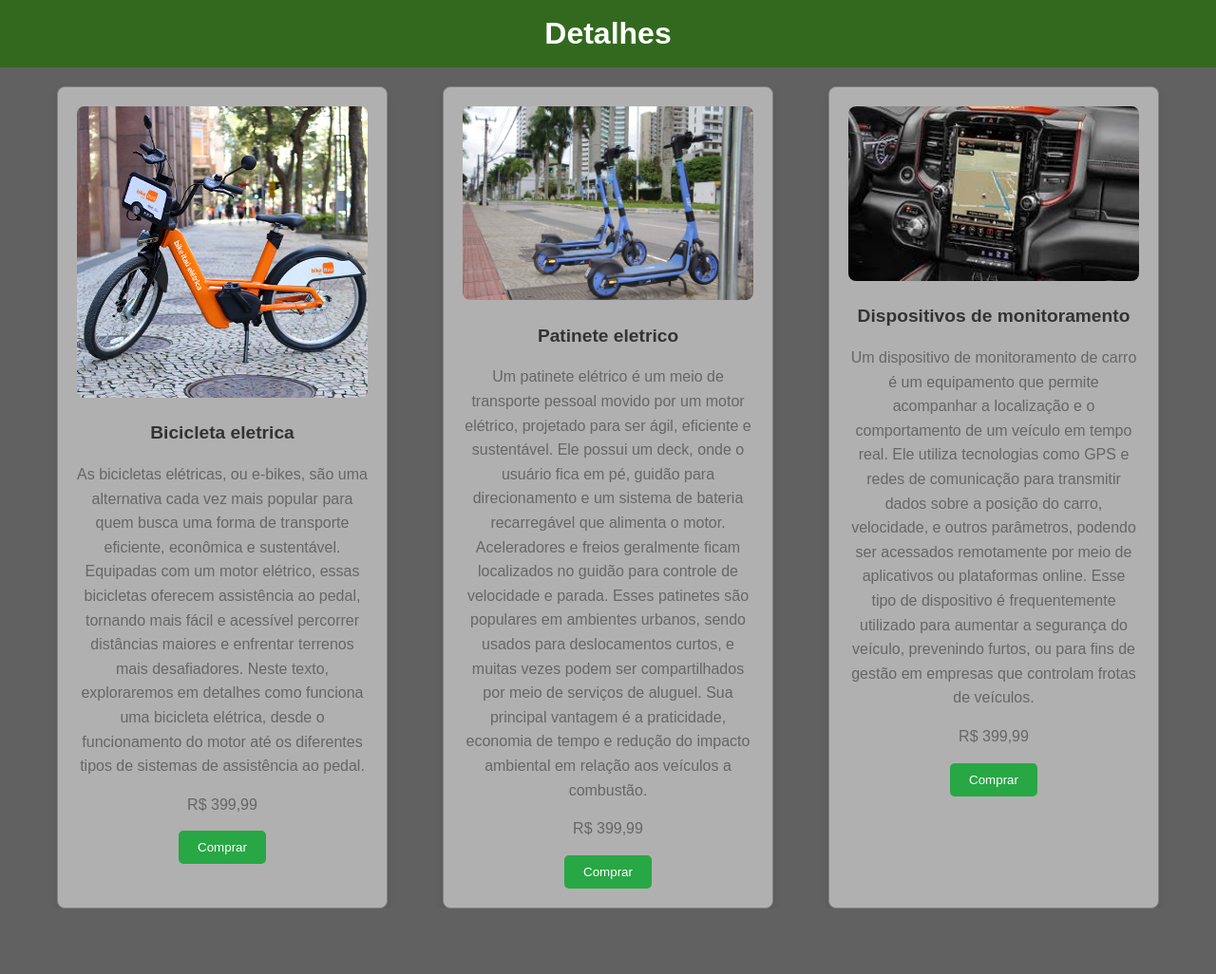
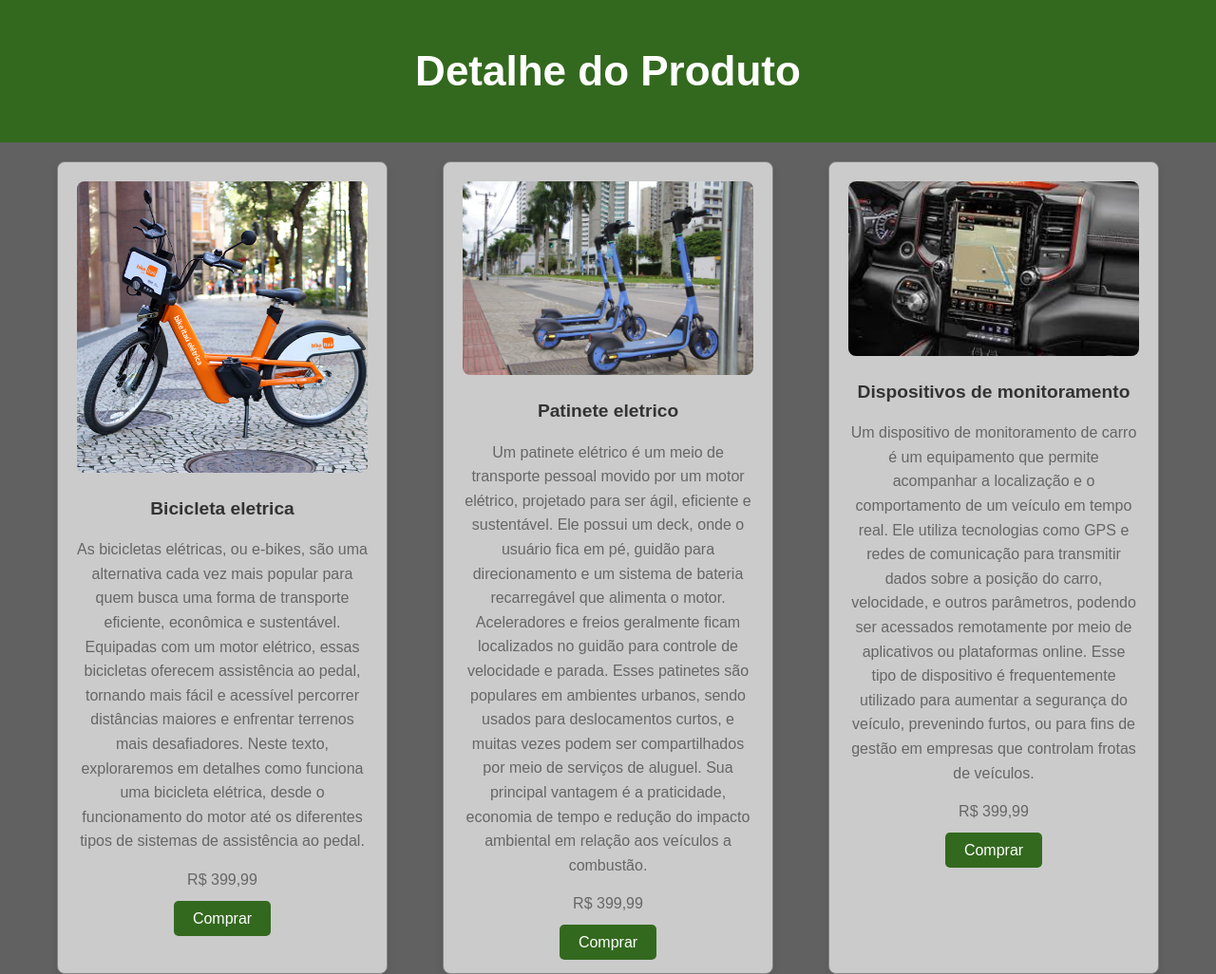
Before and after one commit to Lisxt/ecoDrive, a plain HTML site: page front/paginas/detalhe.html in a window 1280 px wide. Shown: the whole page at 95% size. Before the commit the page ends 957 px from the top, so only its background shows below. Drawn offline with Linux system fonts and the light colour scheme.

Commit message:
alteração

```diff
--- a/front/paginas/detalhe.css
+++ b/front/paginas/detalhe.css
@@ -12,14 +12,13 @@ body {
   line-height: 1.6;
 }
 
-/* Estilo do cabeçalho */
-header {
+.navbar {
   background-color: #33691E;
+  padding: 40px 30px;
   color: white;
-  padding: 10px 0;
   text-align: center;
+  font-size: 22px;
 }
-
 /* Estilo da navegação */
 nav {
   margin-top: 20px;
@@ -42,7 +41,7 @@ nav {
 
 /* Estilo de cada produto */
 .produto {
-  background-color: #b1b0b0;
+  background-color: #cbcbcb;
   border: 1px solid #848484;
   border-radius: 8px;
   width: 30%;
@@ -70,8 +69,9 @@ nav {
   margin: 15px 0;
 }
 
-.produto button {
-  background-color: #28a745;
+.button {
+  background-color:  #33691E;
+  text-decoration: none;
   color: white;
   border: none;
   padding: 10px 20px;
@@ -80,6 +80,6 @@ nav {
   transition: background-color 0.3s;
 }
 
-.produto button:hover {
-  background-color: #218838;
+.button:hover {
+  background-color: #45a049;
 }
--- a/front/paginas/detalhe.html
+++ b/front/paginas/detalhe.html
@@ -7,11 +7,10 @@
     <link rel="stylesheet" href="detalhe.css">
 </head>
 <body>
-  <header>
-    <div class="logo">
-        <h1>Detalhes</h1>
+
+    <div class="navbar">
+        <h1>Detalhe do Produto</h1>
     </div>
-</header>
 <nav>
 <section id="produtos">
     <div class="bicicleta-eletrica">
@@ -20,15 +19,14 @@
             <h3>Bicicleta eletrica</h3>
             <p>As bicicletas elétricas, ou e-bikes, são uma alternativa cada vez mais popular para quem busca uma forma de transporte eficiente, econômica e sustentável. Equipadas com um motor elétrico, essas bicicletas oferecem assistência ao pedal, tornando mais fácil e acessível percorrer distâncias maiores e enfrentar terrenos mais desafiadores. Neste texto, exploraremos em detalhes como funciona uma bicicleta elétrica, desde o funcionamento do motor até os diferentes tipos de sistemas de assistência ao pedal.</p>
             <p>R$ 399,99</p>
-                <button>Comprar</button>
-            </a>
+            <a href="../telaLogin/login.html" class="button">Comprar</a>
         </div>
         <div class="produto">
             <img src="../imagens/patineteseletricos.webp" alt="patinete-eletrico">
             <h3>Patinete eletrico</h3>
             <p>Um patinete elétrico é um meio de transporte pessoal movido por um motor elétrico, projetado para ser ágil, eficiente e sustentável. Ele possui um deck, onde o usuário fica em pé, guidão para direcionamento e um sistema de bateria recarregável que alimenta o motor. Aceleradores e freios geralmente ficam localizados no guidão para controle de velocidade e parada. Esses patinetes são populares em ambientes urbanos, sendo usados para deslocamentos curtos, e muitas vezes podem ser compartilhados por meio de serviços de aluguel. Sua principal vantagem é a praticidade, economia de tempo e redução do impacto ambiental em relação aos veículos a combustão.</p>
             <p>R$ 399,99</p>
-                <button>Comprar</button>
+            <a href="../telaLogin/login.html" class="button">Comprar</a>
             </a>
         </div>
         <div class="produto">
@@ -36,12 +34,11 @@
             <h3>Dispositivos de monitoramento</h3>
             <p>Um dispositivo de monitoramento de carro é um equipamento que permite acompanhar a localização e o comportamento de um veículo em tempo real. Ele utiliza tecnologias como GPS e redes de comunicação para transmitir dados sobre a posição do carro, velocidade, e outros parâmetros, podendo ser acessados remotamente por meio de aplicativos ou plataformas online. Esse tipo de dispositivo é frequentemente utilizado para aumentar a segurança do veículo, prevenindo furtos, ou para fins de gestão em empresas que controlam frotas de veículos.</p>
             <p>R$ 399,99</p>
-                <button>Comprar</button>
+            <a href="../telaLogin/login.html" class="button">Comprar</a>
             </a>
         </div>
     </div>
 </nav>
 </section>
-      <script src="js.js"></script>
 </body>
 </html>
--- a/front/paginas/mobilidade.css
+++ b/front/paginas/mobilidade.css
@@ -27,6 +27,7 @@ body{
     text-align: center;
     font-size: 29px;
     border-radius: 5px;
+
   }
 
   .carousel {
@@ -89,7 +90,7 @@ body{
     border: 1px solid #000000; /* Borda fina */
     border-radius: 10px; /* Bordas arredondadas */
     overflow: hidden; /* Garante que o conteúdo não ultrapasse o cartão */
-    background-color: #ffffff;
+    background-color: #cbcbcb;
     margin: 20px; /* Espaço externo */
 }
 
@@ -116,7 +117,7 @@ body{
 /* Texto do cartão */
 .card-text {
     font-size: 1rem; /* Tamanho padrão */
-    color: #000000; /* Cor suave para o texto */
+    color: #666; /* Cor suave para o texto */
     margin-bottom: 15px; /* Espaço abaixo do texto */
     line-height: 1.5; /* Altura da linha */
 }
```
Also changed, not shown: front/telaInicial/index.html (+1 -1 lines).
